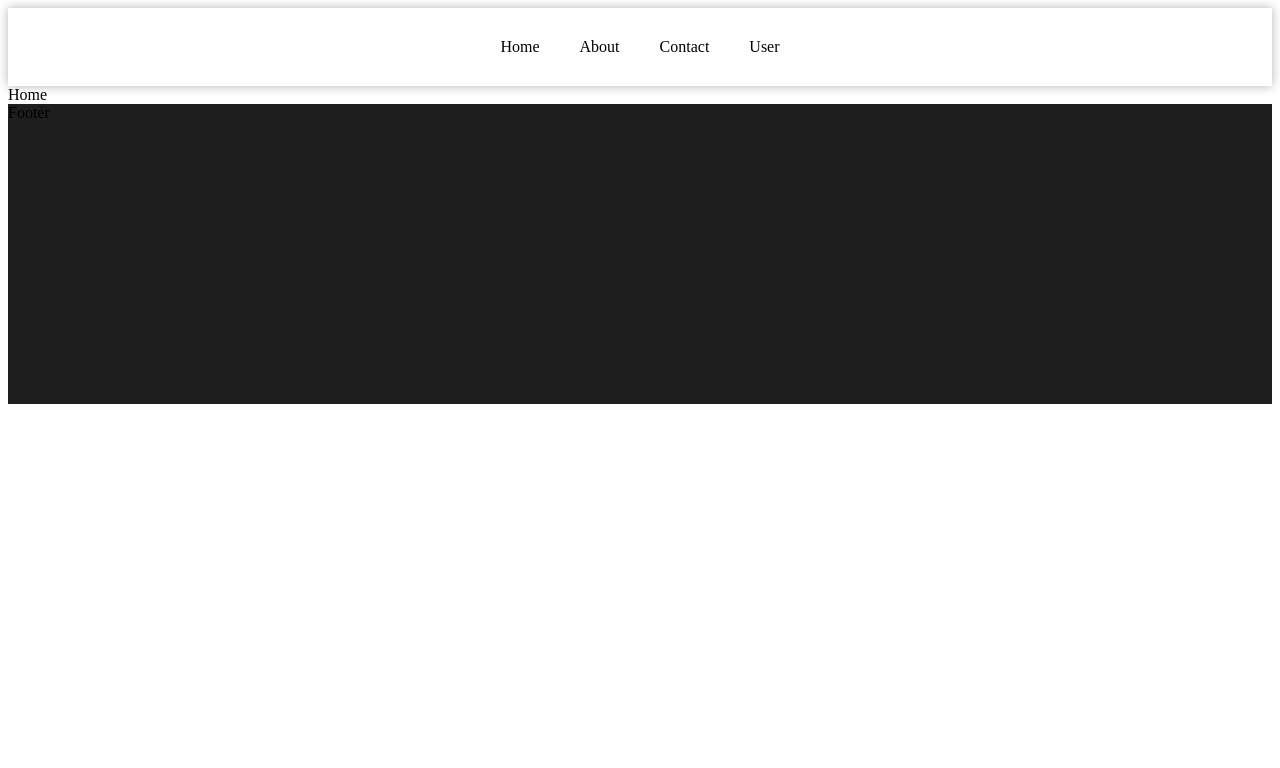
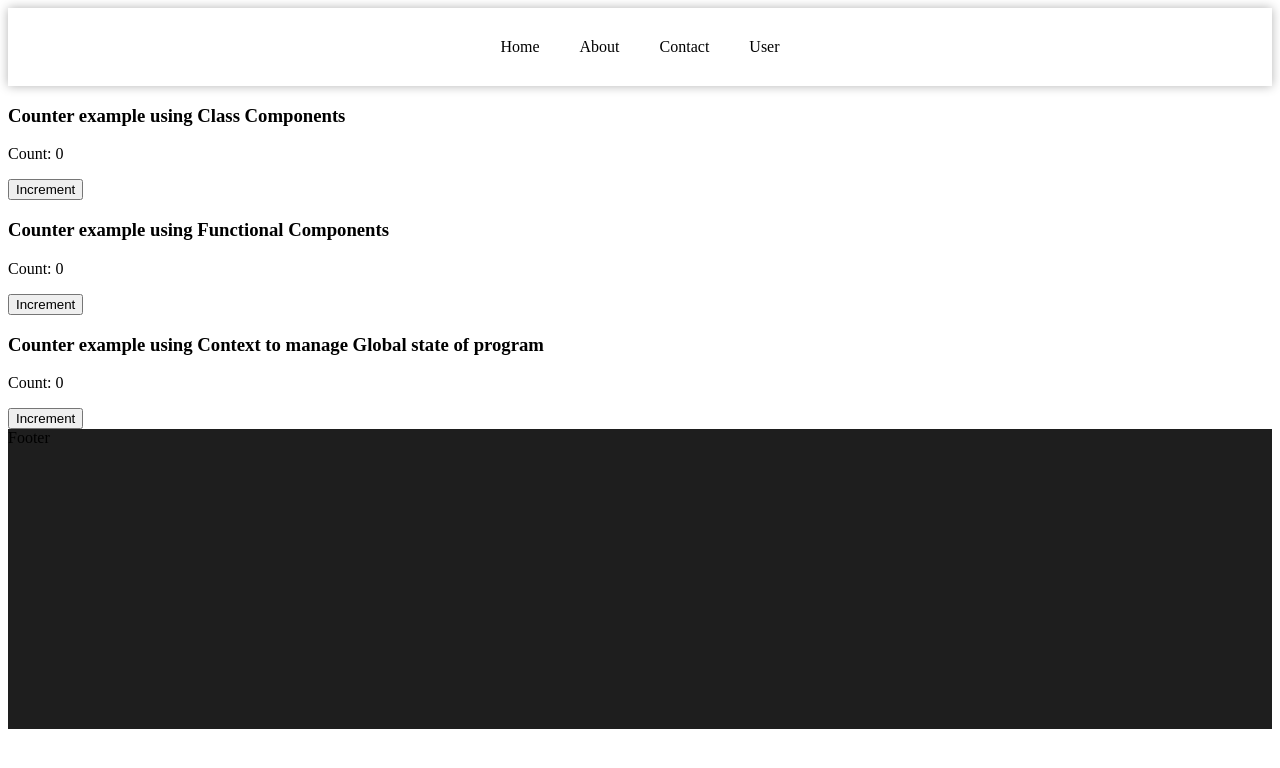
Before and after one commit to Front-End-Development1/reactjs-2nd-round, a React (Create React App) app: page / in a window 1280 px wide. Shown: the top 768 px of the page. Built offline with nearby package versions, Linux system fonts and the light colour scheme.

Commit message:
state management completed

```diff
--- a/package.json
+++ b/package.json
@@ -8,8 +8,10 @@
     "@testing-library/user-event": "^13.5.0",
     "react": "^18.2.0",
     "react-dom": "^18.2.0",
+    "react-redux": "^8.1.3",
     "react-router-dom": "^6.18.0",
     "react-scripts": "5.0.1",
+    "redux": "^4.2.1",
     "web-vitals": "^2.1.4"
   },
   "scripts": {
--- a/src/App.js
+++ b/src/App.js
@@ -9,10 +9,10 @@ import User from './components/User';
 
 
 
+
 function App() {
   return (
     <Router>
-
      <Header />
      <Routes>
        <Route path='/' element={<Home />} />
--- a/src/components/Home.jsx
+++ b/src/components/Home.jsx
@@ -1,8 +1,20 @@
-import React from 'react'
+import React from "react"
+import ClassComponent  from "../stateManagement/ClassComponents"
+import FunctionalComponent from "../stateManagement/FunctionalComponent"
+import GlobalStateContext from "../stateManagement/GlobalStateContext"
+import {MyProvider} from "../stateManagement/Context"
+//import Redux from "../stateManagement/Redux/Redux"
 
 const Home = () => {
   return (
-    <div>Home</div>
+    <>
+      <MyProvider>
+      <ClassComponent />
+      <FunctionalComponent />
+      < GlobalStateContext />
+
+      </MyProvider>
+    </>
   )
 }
 
--- /dev/null
+++ b/src/stateManagement/ClassComponents.jsx
@@ -0,0 +1,26 @@
+import React, { Component } from 'react';
+
+class ClassComponent extends Component {
+    constructor(props){
+        super(props);
+        this.state = {
+            count:0,
+        };
+    }
+
+    incrementCount = () => {
+        this.setState({count: this.state.count + 1 });
+    };
+
+    render() {
+        return (
+            <div>
+                <h3>Counter example using Class Components</h3>
+                <p>Count: {this.state.count}</p>
+                <button onClick={this.incrementCount}>Increment</button>
+            </div>
+        );
+    }
+}
+
+export default ClassComponent;
--- /dev/null
+++ b/src/stateManagement/Context.jsx
@@ -0,0 +1,15 @@
+import React, { useState } from "react";
+
+const MyContext = React.createContext();
+
+const MyProvider = ({ children }) => {
+    const [count, setCount] = useState(0);
+
+    return (
+        <MyContext.Provider  value={{count, setCount}}>
+            {children}
+        </MyContext.Provider>
+    );
+};
+
+export  {MyProvider, MyContext};
--- /dev/null
+++ b/src/stateManagement/FunctionalComponent.jsx
@@ -0,0 +1,19 @@
+import React, {useState} from "react";
+
+function FunctionalComponent() {
+    const [count, setCount] = useState(0);
+
+    const incrementCount = () => {
+        setCount(count + 1);
+    };
+
+    return (
+        <div>
+            <h3>Counter example using Functional Components</h3>
+            <p>Count: {count}</p>
+            <button onClick={incrementCount}>Increment</button>
+        </div>
+    );
+}
+
+export default FunctionalComponent;
--- /dev/null
+++ b/src/stateManagement/GlobalStateContext.jsx
@@ -0,0 +1,17 @@
+import React, {useContext} from "react";
+import {MyContext} from './Context';
+
+
+const GlobalStateContext = () => {
+    const { count, setCount } =useContext(MyContext);
+
+    return (
+        <div>
+            <h3> Counter example using Context to manage Global state of program</h3>
+            <p>Count: {count}</p>
+            <button onClick={() => setCount(count + 1)}>Increment</button>
+        </div>
+    );
+};
+
+export default GlobalStateContext;
--- /dev/null
+++ b/src/stateManagement/Redux/Actions.js
@@ -0,0 +1,4 @@
+
+export const increment = () => ({
+    type: 'INCREMENT',
+});
--- /dev/null
+++ b/src/stateManagement/Redux/Redux.jsx
@@ -0,0 +1,23 @@
+import React from "react";
+import { connect } from "react-redux";
+import { increment } from "./Actions";
+
+function Redux({ count, increment }) {
+    return (
+        <div>
+            <h3>Counting example using Redux to manage global state</h3>
+            <p>Count: {count}</p>
+            <button onClick={increment}>Increment</button>
+        </div>
+    );
+}
+
+const mapStateToProps = (state) => ({
+    count: state.count,
+});
+
+const mapDispatchToProps = {
+    increment,
+};
+
+export default connect(mapStateToProps, mapDispatchToProps)(Redux);
--- /dev/null
+++ b/src/stateManagement/Redux/Store.js
@@ -0,0 +1,6 @@
+import { createStore } from 'react-redux';
+import counterReducer from './Reducers';
+
+const store = createStore(counterReducer);
+
+export default store;
```
Also changed, not shown: src/stateManagement/Redux/Reducers.js (added, +10 -0 lines), 1 other file (tests, documents, lock files or other folders). Lines whose indentation alone changed are shown as unchanged.
